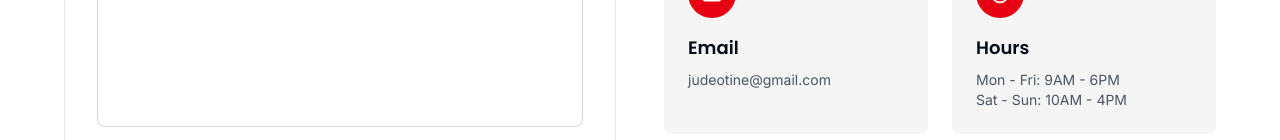
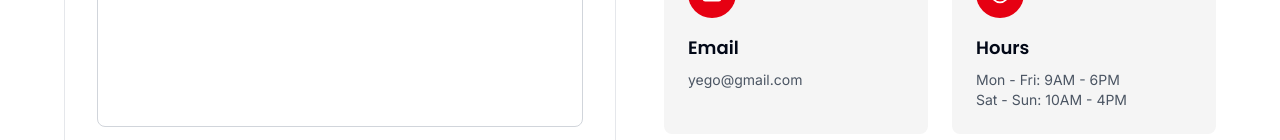
Before and after one commit to judeotine/yego, a React (Vite) app: page /contact in a window 1280 px wide. Shown: the part 812-952 px from the top of the page. Built offline with nearby package versions, Linux system fonts and the light colour scheme.

Commit message:
Update Contact page with improved form validation and styling

```diff
--- a/src/pages/Contact.tsx
+++ b/src/pages/Contact.tsx
@@ -21,7 +21,7 @@ const Contact = () => {
     {
       icon: Mail,
       title: 'Email',
-      details: ['judeotine@gmail.com'],
+      details: ['yego@gmail.com'],
     },
     {
       icon: Clock,
```
